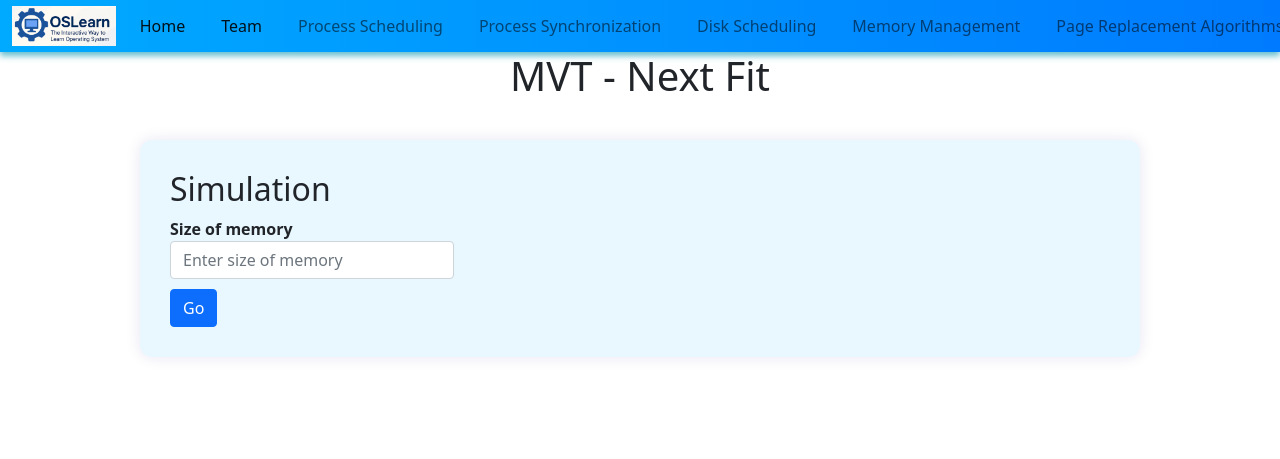
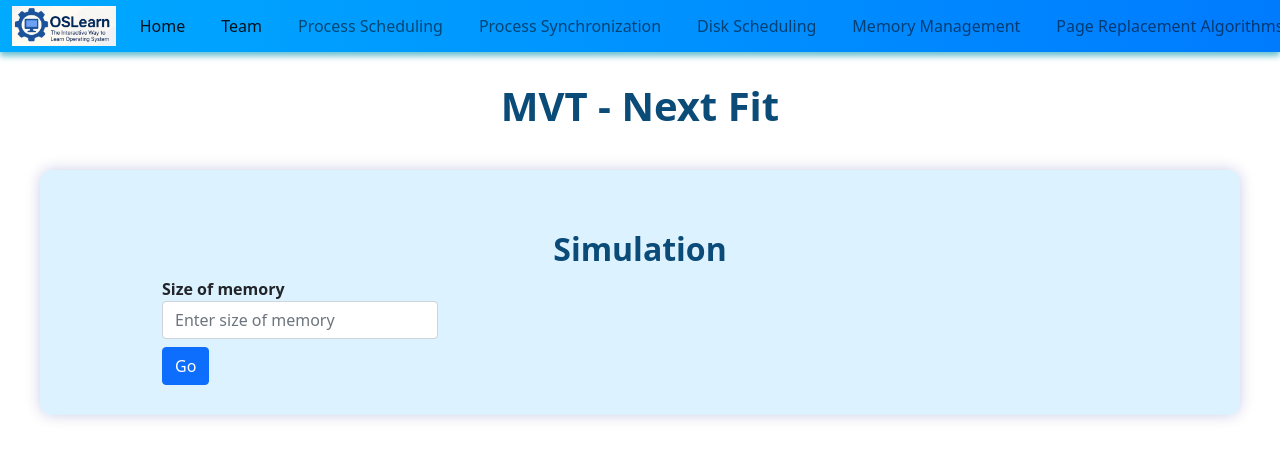
Before and after one commit to VarshiniAdurti28/OSLearn, a Flask app: page /memory-allocation/mvt/next-fit in a window 1280 px wide; the page is wider, and only the part inside the window is pictured. Shown: the top 459 px of that part. Run offline with Flask 2, Linux system fonts and the light colour scheme.

Commit message:
Update next_fit.html

```diff
--- a/app/templates/memory_allocation/mvt/next_fit.html
+++ b/app/templates/memory_allocation/mvt/next_fit.html
@@ -1,70 +1,70 @@
 {% extends 'base.html' %}
 
-{% block title %}
-    MVT - Next Fit
+{% block link %}
+  <script type="module" src="/static/js/memory_allocation/mvt/next_fit.js"></script>
 {% endblock %}
 
-{% block link %}
-    <script type="module" src="/static/js/memory_allocation/mvt/next_fit.js"></script>
+{% block title %}
+MVT - Next Fit
 {% endblock %}
 
 {% block style %}
 <style>
-    h1 {
+    table {
+        font-family: Arial, sans-serif;
+        border-collapse: collapse;
+        width: 100%;
+    }
+
+    td, th {
+        border: 1px solid #dddddd;
+        text-align: left;
+        padding: 8px;
+    }
+
+    tr:nth-child(even) {
+        background-color: #dddddd;
+    }
+
+    h1, h2 {
         text-align: center;
-        font-weight: bold;
+        font-weight: 700;
         margin-top: 30px;
         color: #0a4b78;
     }
 
     section {
         margin: 40px auto;
-        max-width: 1000px;
+        max-width: 1200px;
         padding: 30px;
-        background-color: rgba(144, 213, 255, 0.2);
+        background-color: rgba(144, 213, 255, 0.3);
         border-radius: 12px;
-        box-shadow: 0 0 15px rgba(0, 0, 139, 0.1);
+        box-shadow: 0 0 15px rgba(0, 0, 139, 0.2);
     }
 
-    canvas {
-        border: 1px solid #d3d3d3;
-        margin-top: 10px;
-    }
-
-    table {
-        margin-top: 15px;
-        border-collapse: collapse;
-        width: 100%;
-    }
-
-    th, td {
-        border: 1px solid #ddd;
-        padding: 8px;
-    }
-
-    .btn-primary {
-        margin-top: 10px;
+    .form-group label {
+        font-weight: 600;
     }
 
     .row {
         display: flex;
         flex-wrap: wrap;
-        justify-content: space-around;
-        gap: 20px;
+        gap: 40px;
+        justify-content: center;
     }
 
     .col-md-3 {
-        flex: 1 1 30%;
+        min-width: 300px;
     }
 
-    label {
-        font-weight: bold;
+    #canvas {
+        margin-top: 30px;
     }
 </style>
 {% endblock %}
 
 {% block body %}
-<h1><center>MVT - Next Fit<center></h1>
+<h1>MVT - Next Fit</h1>
 
 <section>
     <h2>Simulation</h2>
@@ -73,7 +73,7 @@
             <div class="form-group">
                 <label>Size of memory</label>
                 <input type="text" class="form-control" id="mem-size" placeholder="Enter size of memory">
-                <button type="submit" class="btn btn-primary" id="mem-size-btn">Go</button>
+                <button type="submit" class="btn btn-primary mt-2" id="mem-size-btn">Go</button>
             </div>
         </div>
 
```
